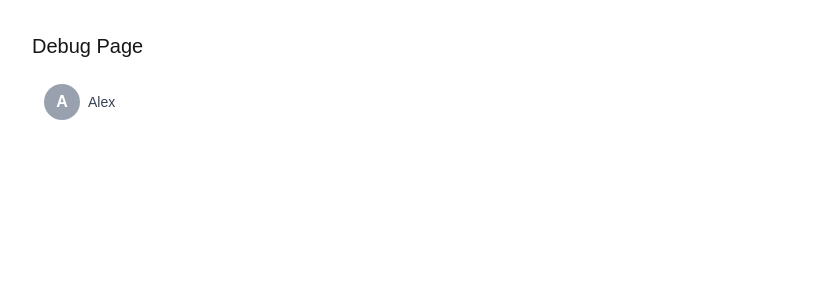
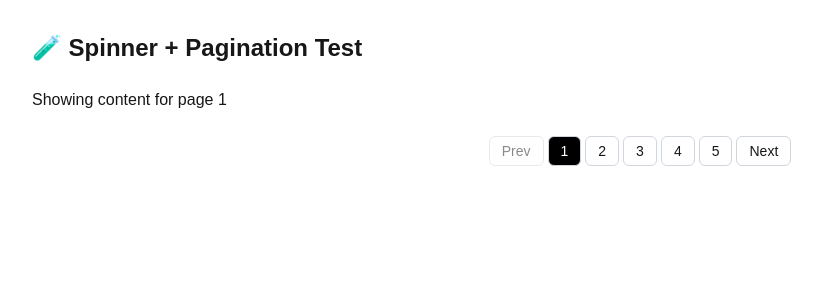
Before and after one commit to nuclearshadow/rewear-odoo-2025, a Next.js app: page /debug in a window 1280 px wide. Shown: the top 300 px of the page, without its empty margins (0-822 px from the left). Built offline with nearby package versions, Linux system fonts and the light colour scheme.

Commit message:
testing successful

```diff
--- /dev/null
+++ b/src/app/debug/layout.tsx
@@ -0,0 +1,11 @@
+// src/app/layout.tsx or src/app/providers.tsx (if separate)
+import { ToastProvider } from '@/components/ui/ToastProvider'
+
+export default function RootLayout({ children }: { children: React.ReactNode }) {
+  return (
+        <ToastProvider>
+          {children}
+        </ToastProvider>
+
+  )
+}
--- a/src/app/debug/page.jsx
+++ /dev/null
@@ -1,16 +0,0 @@
-'use client';
-
-import { ProfileMenuButton } from '@/components/ui/ProfileMenuButton';
-
-export default function DebugPage() {
-  return (
-    <div className="min-h-screen p-8">
-      <h1 className="text-xl mb-4">Debug Page</h1>
-      <ProfileMenuButton
-        name="Alex"
-        email="alex@example.com"
-        // imageUrl is intentionally omitted to test fallback
-      />
-    </div>
-  );
-}
--- /dev/null
+++ b/src/app/debug/page.tsx
@@ -0,0 +1,37 @@
+'use client'
+
+import { useState, useEffect } from 'react'
+import Spinner from '@/components/common/Spinner'
+import Pagination from '@/components/ui/Pagination'
+
+export default function SpinnerPaginationTest() {
+  const [currentPage, setCurrentPage] = useState(1)
+  const [loading, setLoading] = useState(false)
+
+  useEffect(() => {
+    setLoading(true)
+    const timeout = setTimeout(() => setLoading(false), 1000)
+    return () => clearTimeout(timeout)
+  }, [currentPage])
+
+  return (
+    <div className="p-8 space-y-6">
+      <h2 className="text-2xl font-bold">🧪 Spinner + Pagination Test</h2>
+
+      {loading ? (
+        <div className="flex items-center gap-2">
+          <Spinner size={28} className="border-blue-500" />
+          <span>Loading page {currentPage}...</span>
+        </div>
+      ) : (
+        <p>Showing content for page {currentPage}</p>
+      )}
+
+      <Pagination
+        currentPage={currentPage}
+        totalPages={5}
+        onPageChange={(page) => setCurrentPage(page)}
+      />
+    </div>
+  )
+}
--- a/src/components/common/ImageUploader.tsx
+++ b/src/components/common/ImageUploader.tsx
@@ -14,6 +14,7 @@ type ImageUploaderProps = {
  * @param label - Optional label above input
  * @param onChange - Callback that returns selected File[] to parent
  * @param maxImages - Max number of allowed images (default: 5)
+ * when uploading more than max images it doesnt give us error need to handle that
  */
 const ImageUploader: React.FC<ImageUploaderProps> = ({
   label,
--- a/src/components/ui/ProfileMenuButton.tsx
+++ b/src/components/ui/ProfileMenuButton.tsx
@@ -7,7 +7,7 @@ interface ProfileMenuButtonProps {
   imageUrl?: string;
 }
 
-export const ProfileMenuButton: React.FC<ProfileMenuButtonProps> = ({ name, imageUrl }) => {
+const ProfileMenuButton: React.FC<ProfileMenuButtonProps> = ({ name, imageUrl }) => {
   const [open, setOpen] = useState(false);
   const menuRef = useRef<HTMLDivElement>(null);
 
@@ -71,3 +71,5 @@ export const ProfileMenuButton: React.FC<ProfileMenuButtonProps> = ({ name, imag
     </div>
   );
 };
+
+export default ProfileMenuButton
```
Also changed, not shown: src/components/Pagination.tsx (deleted), 1 other file (tests, documents, lock files or other folders).
